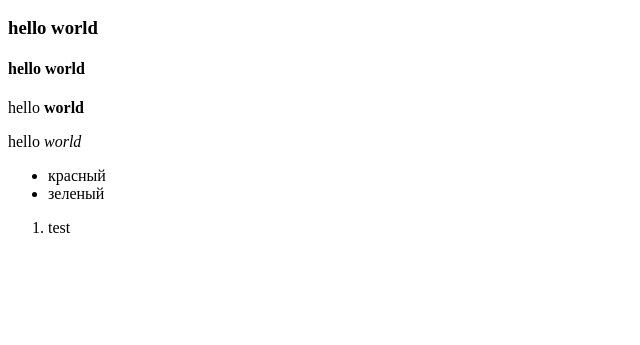
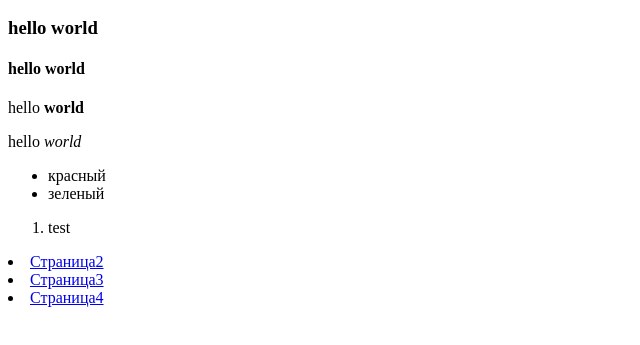
Before and after one commit to kbp95/kbp95_project, a plain HTML site: page index.html in a window 1280 px wide. Shown: the part 157-502 px from the top of the page, without its empty margins (0-640 px from the left). Drawn offline with Linux system fonts and the light colour scheme.

Commit message:
Задание №1

```diff
--- a/index.html
+++ b/index.html
@@ -15,5 +15,8 @@
         <li>зеленый</li>
         </ul>
         <ol><li>test</li></ol>
+        <li><a href="index2.html">Страница2</a></li>
+        <li><a href="index3.html">Страница3</a></li>
+        <li><a href="index4.html">Страница4</a></li>
     </body>
 </html>
```
